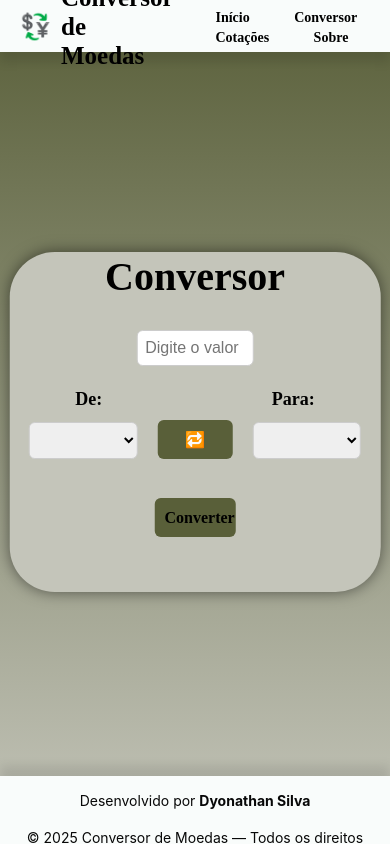
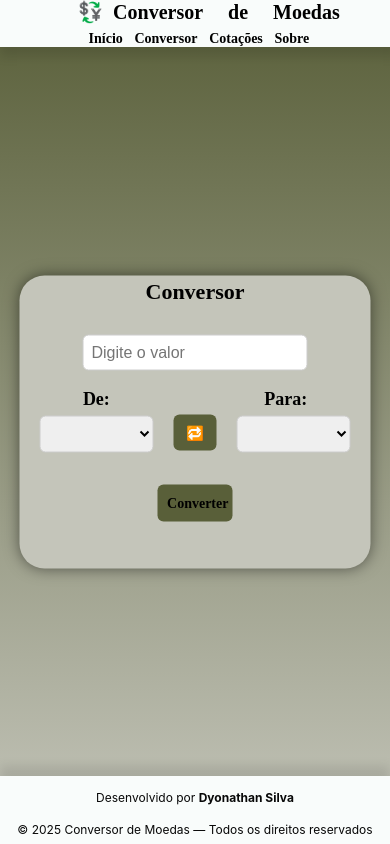
Before and after one commit to Dyosilva97/Conversor-de-Moeda-Senac-tech, a website built with Vite: page conversor.html in a window 390 px wide. Built offline with nearby package versions, Linux system fonts and the light colour scheme; no server answers.

Commit message:
responsabilidade-12/11

```diff
--- a/src/styles/styles.css
+++ b/src/styles/styles.css
@@ -364,69 +364,76 @@ body {
   box-shadow: 0 0 15px rgba(0,0,0,0.5);
 }
 
-@media screen and (max-width: 768px) {
+@media (max-width: 1024px) {
+  .conversor-app {
+    width: 60%;
+    height: auto;
+  }
+}
 
-  .navegação a {
-    margin-right: 20px;
+/* Celulares médios */
+@media (max-width: 768px) {
+  .conversor-app {
+    width: 60%;
+    height: auto;
+    padding: 15px;
+  }
+
+  .titulo {
+    font-size: 28px;
+  }
+
+  .converter, .inverter {
     font-size: 14px;
   }
 
-  .conversor-app {
-    width: 95%;
-    height: auto;
-    padding: 1px;
-    gap: 22px;
+  .conversor-app input,
+  .conversor-app select {
+    width: 100%;
+  }
+}
+
+/* Celulares pequenos */
+@media (max-width: 480px) {
+  .header {
+    font-size: 10%;
+    display: flex;
+    width: 102%;
+    justify-content: space-between;
+    flex-direction: column;
+    text-align: center;
   }
 
   .pagina-inicial {
-    width: 85%;
+    width: 80%;
     height: auto;
-    padding: 16px;
-    gap: 15px;
+    display: flex;
+    align-items: center;
     justify-content: center;
-    align-items: center;
   }
 
-  .cotação-moedas {
-    height: auto;
-    width: 350%;
-    display: flex;
-    flex-direction: column;
-    top: -4%;
-    left: -280%;
-    margin-top: 10px;
+  .logo {
+    font-size: 20px;
   }
 
-  .cotação-criptomoedas {
-    height: auto;
-    width: 110%;
-    display: flex;
-    flex-direction: column;
-    top: 200%;
-    left: 13%;
-    margin-top: 10px;
+  .navegação a {
+    font-size: 14px;
+    margin: 5px;
   }
 
-  .calendario-economico {
+  .conversor-app {
+    gap: 17px;
+    width: 90%;
     height: auto;
-    width: 110%;
-    display: flex;
-    flex-direction: column;
-    top: 205%;
-    left: 14%;
-    margin-top: 10px;
+    border-radius: 25px;
+    padding: 3px;
   }
 
-  .sobre-site, .tecnologias, .autor {
-    width: 78%;
-    font-size: 65%;
-    height: auto;
-    top: 0;
-    left: 0;
-    margin-top: 10px;
+  .titulo {
+    font-size: 22px;
   }
 
-
-
-
+  .footer {
+    font-size: 12px;
+  }
 }
```
